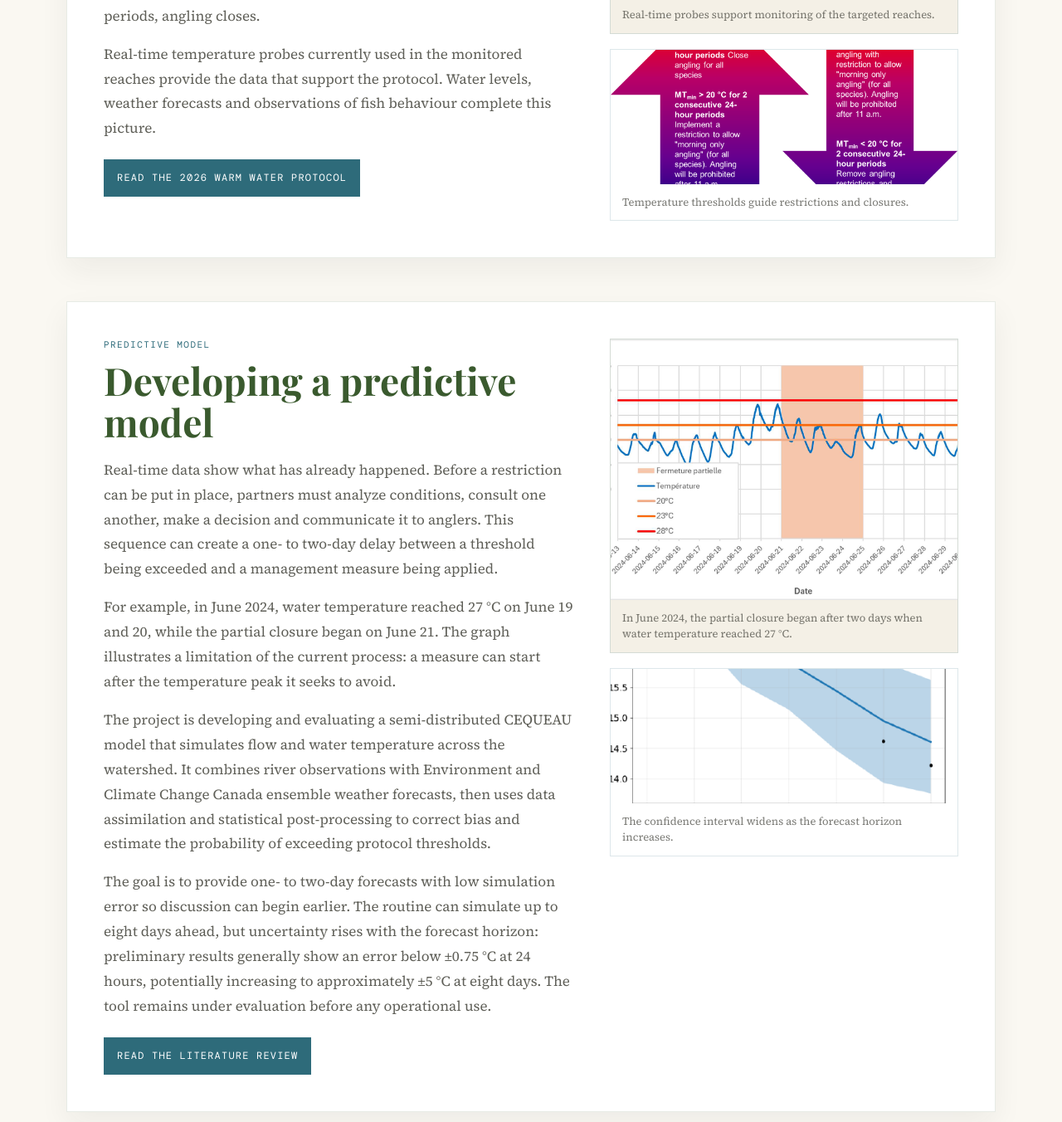
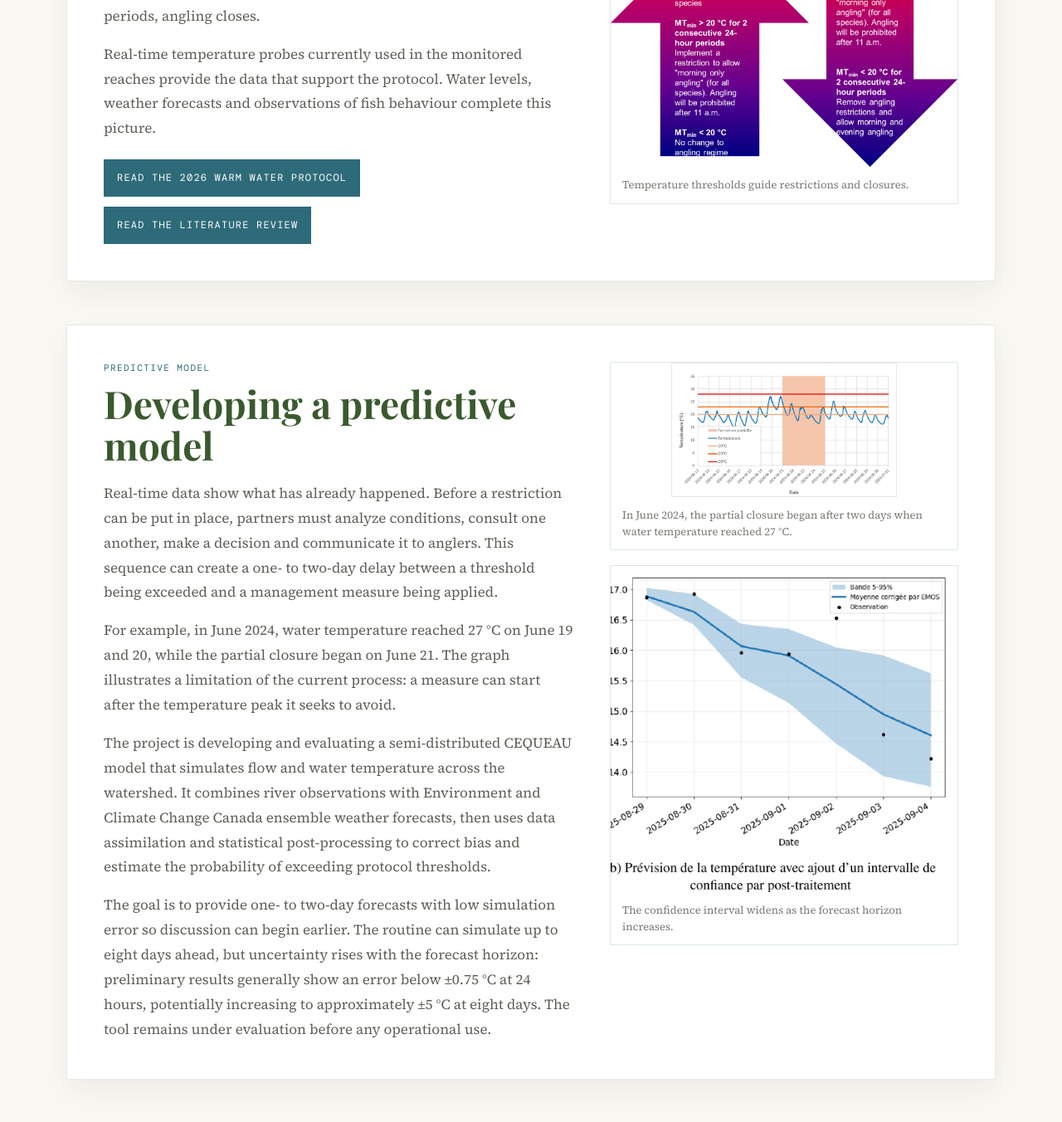
Before and after one commit to foxah047-stack/secure, a Jekyll site: the page built from _projects/modele-predictif-temperature-protocole-eau-chaude.md, in a window 1280 px wide, cut to the strip 1015-2367 px from the top of the page. Shown: the whole strip at 83% size. Built offline with Jekyll 4.4.1, drawn with Linux system fonts in a browser that asks for light colours; some web fonts are replaced; some of the changed lines change nothing that is shown.

Commit message:
Refine warm water project imagery and links

```diff
--- a/_layouts/project.html
+++ b/_layouts/project.html
@@ -52,6 +52,7 @@ layout: default
           {% assign has_below_image = false %}
           {% if section.below_image_show and section.below_image %}{% assign has_below_image = true %}{% endif %}
           {% assign image_fit = section.image_fit | default: 'cover' | strip %}
+          {% assign below_image_fit = section.below_image_fit | default: 'cover' | strip %}
           {% if kicker_fr != '' or sec_title_fr != '' or body_fr != '' or has_image or has_below_image %}
           <section class="project-section{% if has_image %} project-split-section{% endif %}">
             <div>
@@ -66,7 +67,8 @@ layout: default
               {% include project-image.html show=section.image_show image=section.image alt_fr=section.image_alt_fr alt_en=section.image_alt_en caption_fr=section.image_caption_fr caption_en=section.image_caption_en class=project_image_class %}
             {% endif %}
             {% if has_below_image %}
-              {% include project-image.html show=section.below_image_show image=section.below_image alt_fr=section.below_image_alt_fr alt_en=section.below_image_alt_en caption_fr=section.below_image_caption_fr caption_en=section.below_image_caption_en class='project-wide-image project-context-below-image' %}
+              {% capture below_image_class %}project-wide-image project-context-below-image project-context-below-image--{{ below_image_fit }}{% endcapture %}
+              {% include project-image.html show=section.below_image_show image=section.below_image alt_fr=section.below_image_alt_fr alt_en=section.below_image_alt_en caption_fr=section.below_image_caption_fr caption_en=section.below_image_caption_en class=below_image_class %}
             {% endif %}
             {% if has_image and has_below_image %}</div>{% endif %}
           </section>
--- a/_projects/modele-predictif-temperature-protocole-eau-chaude.md
+++ b/_projects/modele-predictif-temperature-protocole-eau-chaude.md
@@ -28,20 +28,22 @@ sections:
 
       Des sondes de température en temps réel, actuellement utilisées dans les secteurs visés, transmettent les données qui appuient le protocole. Les niveaux d’eau, les prévisions météorologiques et les observations de comportement des poissons complètent ce portrait.
 
-      <div class="project-button-row"><a class="project-button" href="/assets/documents/restigouche-warm-water-protocol-2026.pdf" target="_blank" rel="noopener">Consulter le protocole d’eau chaude 2026</a></div>
+      <div class="project-button-row"><a class="project-button" href="/assets/documents/restigouche-warm-water-protocol-2026.pdf" target="_blank" rel="noopener">Consulter le protocole d’eau chaude 2026</a><a class="project-button" href="/assets/documents/warm-water-protocol-literature-review-2025.pdf" target="_blank" rel="noopener">Consulter la revue de littérature</a></div>
     body_en: |
       The Warm Water Protocol applies only to the New Brunswick reaches of the Restigouche and Upsalquitch rivers. It guides recreational angling when water temperatures reach levels that increase physiological stress in Atlantic salmon. A daily minimum temperature above 20 °C for two consecutive 24-hour periods leads to an after-11 a.m. angling restriction. Above 23 °C for two consecutive 24-hour periods, angling closes.
 
       Real-time temperature probes currently used in the monitored reaches provide the data that support the protocol. Water levels, weather forecasts and observations of fish behaviour complete this picture.
 
-      <div class="project-button-row"><a class="project-button" href="/assets/documents/restigouche-warm-water-protocol-2026.pdf" target="_blank" rel="noopener">Read the 2026 Warm Water Protocol</a></div>
+      <div class="project-button-row"><a class="project-button" href="/assets/documents/restigouche-warm-water-protocol-2026.pdf" target="_blank" rel="noopener">Read the 2026 Warm Water Protocol</a><a class="project-button" href="/assets/documents/warm-water-protocol-literature-review-2025.pdf" target="_blank" rel="noopener">Read the literature review</a></div>
     image_show: true
+    image_fit: contain
     image: /assets/img/warm-water-protocol/protocol-stations-map.png
     image_alt_fr: Localisation des sondes de température utilisées pour le protocole d’eau chaude
     image_alt_en: Locations of temperature probes used for the Warm Water Protocol
     image_caption_fr: Les sondes en temps réel soutiennent le suivi des secteurs visés.
     image_caption_en: Real-time probes support monitoring of the targeted reaches.
     below_image_show: true
+    below_image_fit: contain
     below_image: /assets/img/warm-water-protocol/protocol-thresholds.png
     below_image_alt_fr: Schéma de prise de décision du protocole d’eau chaude
     below_image_alt_en: Warm Water Protocol decision-making diagram
@@ -62,7 +64,6 @@ sections:
 
       L’objectif est de fournir, avec une faible erreur de simulation, des prévisions à un horizon d’un à deux jours afin d’amorcer la concertation plus tôt. La routine peut simuler jusqu’à huit jours, mais l’incertitude augmente à mesure que l’horizon s’allonge : les résultats préliminaires montrent généralement un écart inférieur à ±0,75 °C à 24 heures, pouvant atteindre environ ±5 °C à huit jours. L’outil demeure en évaluation avant toute utilisation opérationnelle.
 
-      <div class="project-button-row"><a class="project-button" href="/assets/documents/warm-water-protocol-literature-review-2025.pdf" target="_blank" rel="noopener">Consulter la revue de littérature</a></div>
     body_en: |
       Real-time data show what has already happened. Before a restriction can be put in place, partners must analyze conditions, consult one another, make a decision and communicate it to anglers. This sequence can create a one- to two-day delay between a threshold being exceeded and a management measure being applied.
 
@@ -72,14 +73,15 @@ sections:
 
       The goal is to provide one- to two-day forecasts with low simulation error so discussion can begin earlier. The routine can simulate up to eight days ahead, but uncertainty rises with the forecast horizon: preliminary results generally show an error below ±0.75 °C at 24 hours, potentially increasing to approximately ±5 °C at eight days. The tool remains under evaluation before any operational use.
 
-      <div class="project-button-row"><a class="project-button" href="/assets/documents/warm-water-protocol-literature-review-2025.pdf" target="_blank" rel="noopener">Read the literature review</a></div>
     image_show: true
+    image_fit: contain
     image: /assets/img/warm-water-protocol/decision-delay-june-2024.png
     image_alt_fr: Température de l’eau et période de fermeture partielle en juin 2024
     image_alt_en: Water temperature and partial-closure period in June 2024
     image_caption_fr: En juin 2024, la fermeture partielle a commencé après deux jours où la température avait atteint 27 °C.
     image_caption_en: In June 2024, the partial closure began after two days when water temperature reached 27 °C.
     below_image_show: true
+    below_image_fit: contain
     below_image: /assets/img/warm-water-protocol/forecast-uncertainty-over-time.png
     below_image_alt_fr: Prévision de la température de l’eau avec intervalle de confiance qui s’élargit dans le temps
     below_image_alt_en: Water-temperature forecast with a confidence interval that widens over time
--- a/assets/css/main.css
+++ b/assets/css/main.css
@@ -1814,6 +1814,10 @@ a.btn-primary {
   background: #fff;
 }
 .project-context-below-image img { object-fit: cover; }
+.project-context-media-stack .project-context-below-image--contain img {
+  aspect-ratio: auto;
+  object-fit: contain;
+}
 .project-standalone-image {
   width: min(1120px, 100%);
   margin: 0 auto clamp(28px, 5vw, 52px);
```
